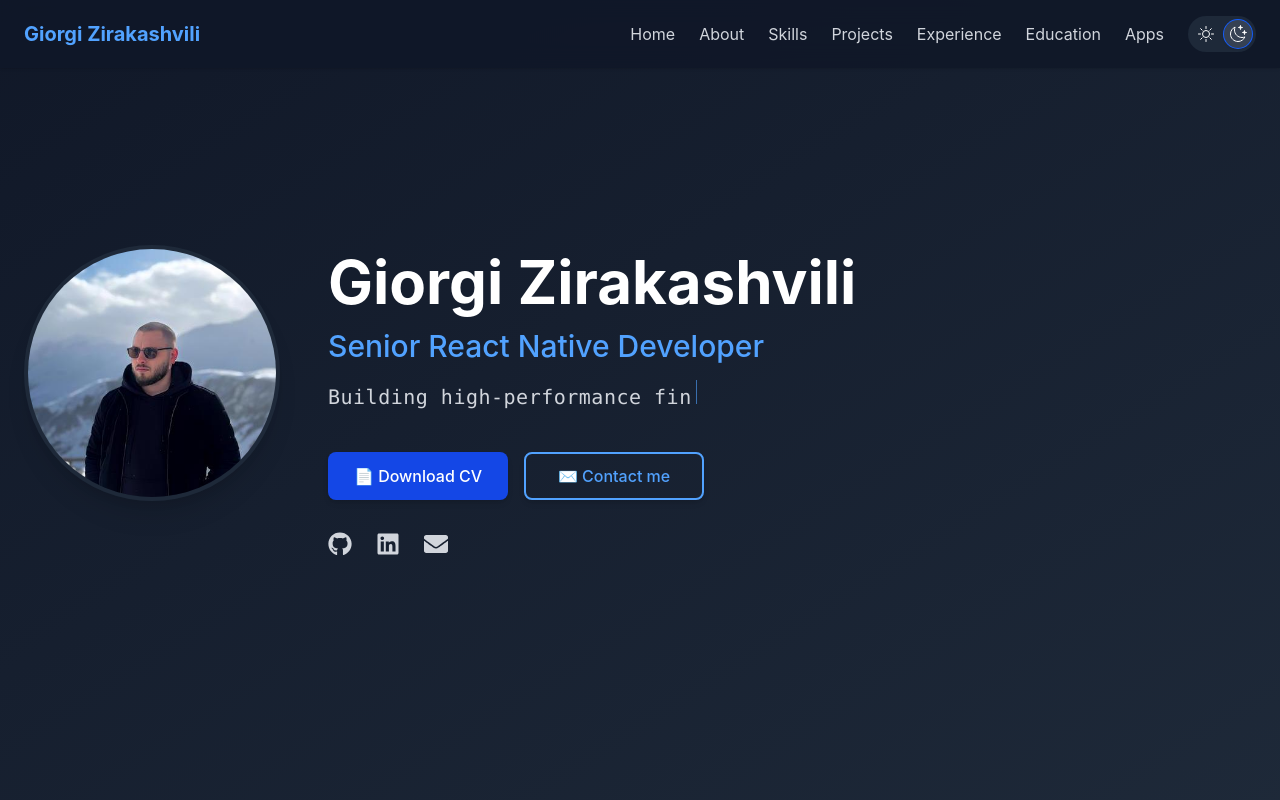
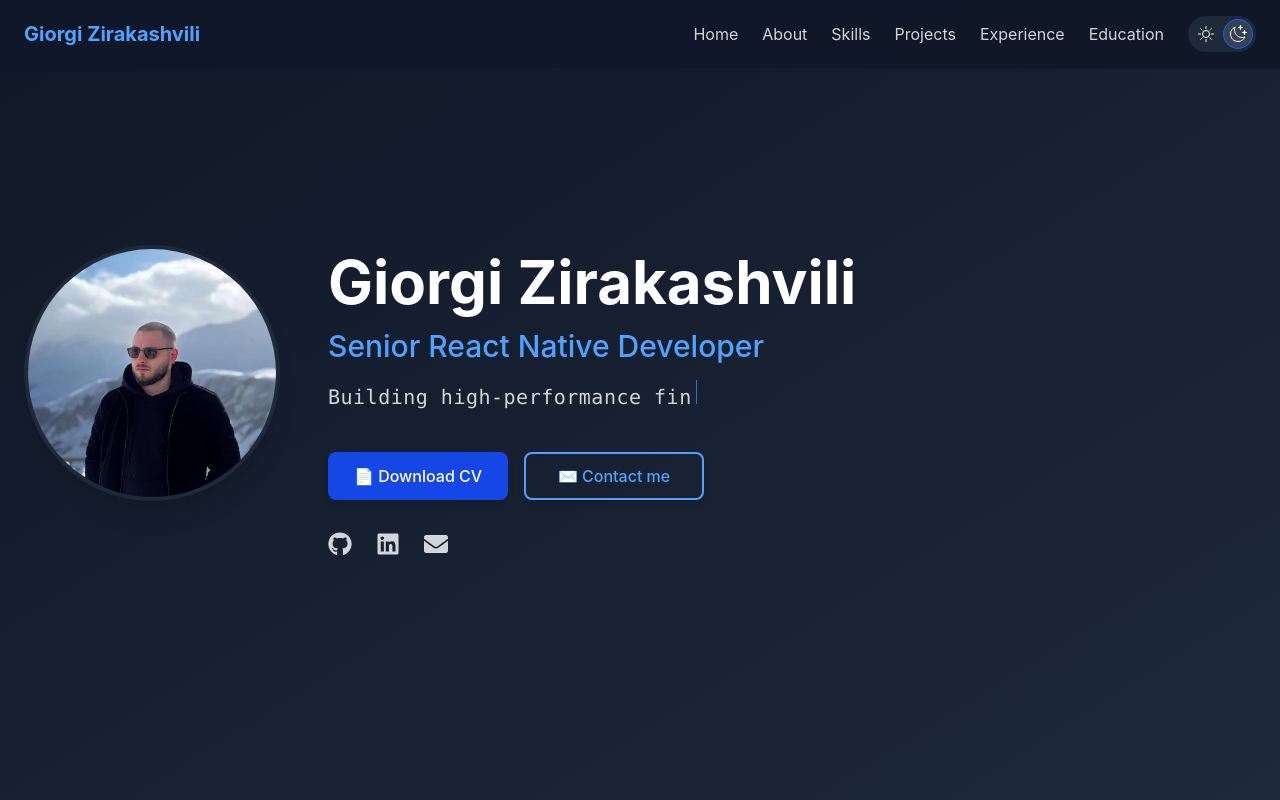
Before and after one commit to zirraka/ziraka-portfolio, a React (Vite) app: page / in a window 1280 px wide. Shown: the top 800 px of the page. Built offline with nearby package versions, Linux system fonts and the light colour scheme.

Commit message:
Update navBar.tsx

```diff
--- a/src/components/navBar.tsx
+++ b/src/components/navBar.tsx
@@ -8,7 +8,7 @@ const config = [
   { id: "projects", href: "#projects", name: "Projects" },
   { id: "experience", href: "#experience", name: "Experience" },
   { id: "education", href: "#education", name: "Education" },
-  { id: "apps", href: "#apps", name: "Apps" },
+  // { id: "apps", href: "#apps", name: "Apps" },
 ];
 
 const Navbar = () => {
```
